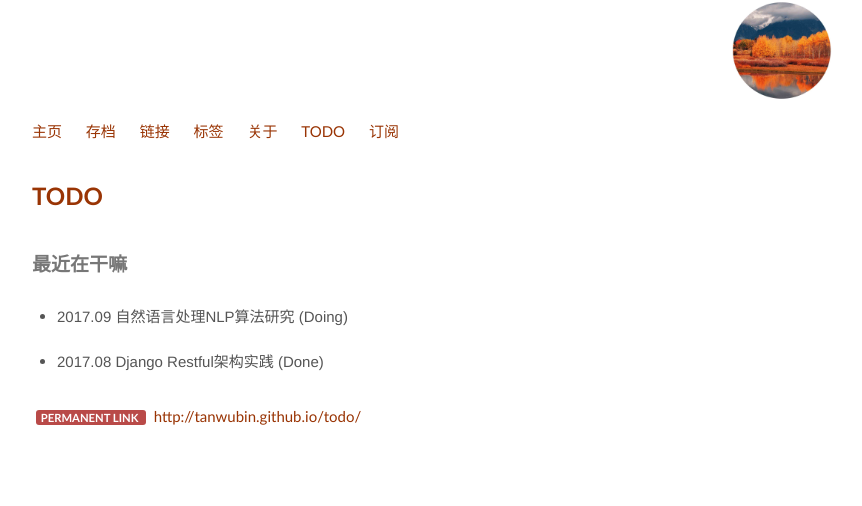
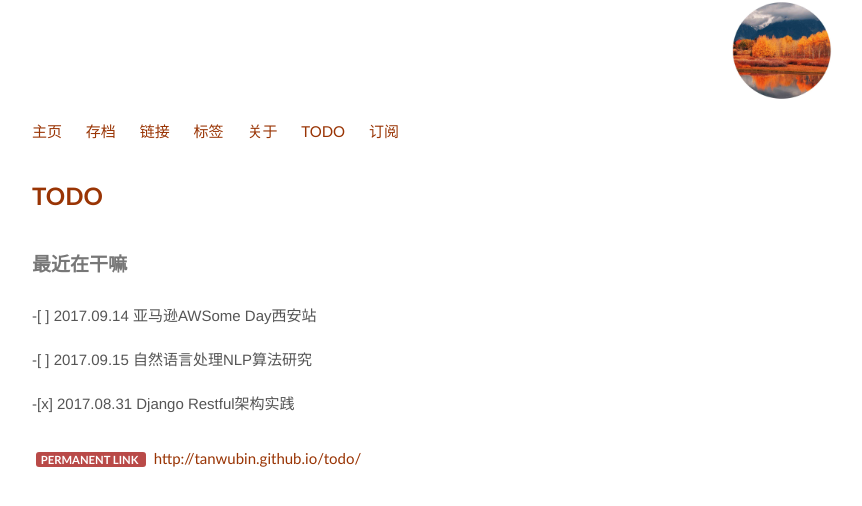
Before and after one commit to fk1091889767/tanwubin.github.io, a Jekyll site: the page built from todo.md, in a window 1280 px wide. Shown: the top 506 px of the page, without its empty margins (208-1070 px from the left). Built offline with Jekyll 4.4.1, drawn with Linux system fonts in a browser that asks for light colours.

Commit message:
update todo

```diff
--- a/todo.md
+++ b/todo.md
@@ -7,6 +7,8 @@ permalink: /todo/
 
 ## 最近在干嘛 #
 
-- 2017.09 自然语言处理NLP算法研究 (Doing)
+-[ ] 2017.09.14 亚马逊AWSome Day西安站
 
-- 2017.08 Django Restful架构实践 (Done)
+-[ ] 2017.09.15 自然语言处理NLP算法研究
+
+-[x] 2017.08.31 Django Restful架构实践
```
